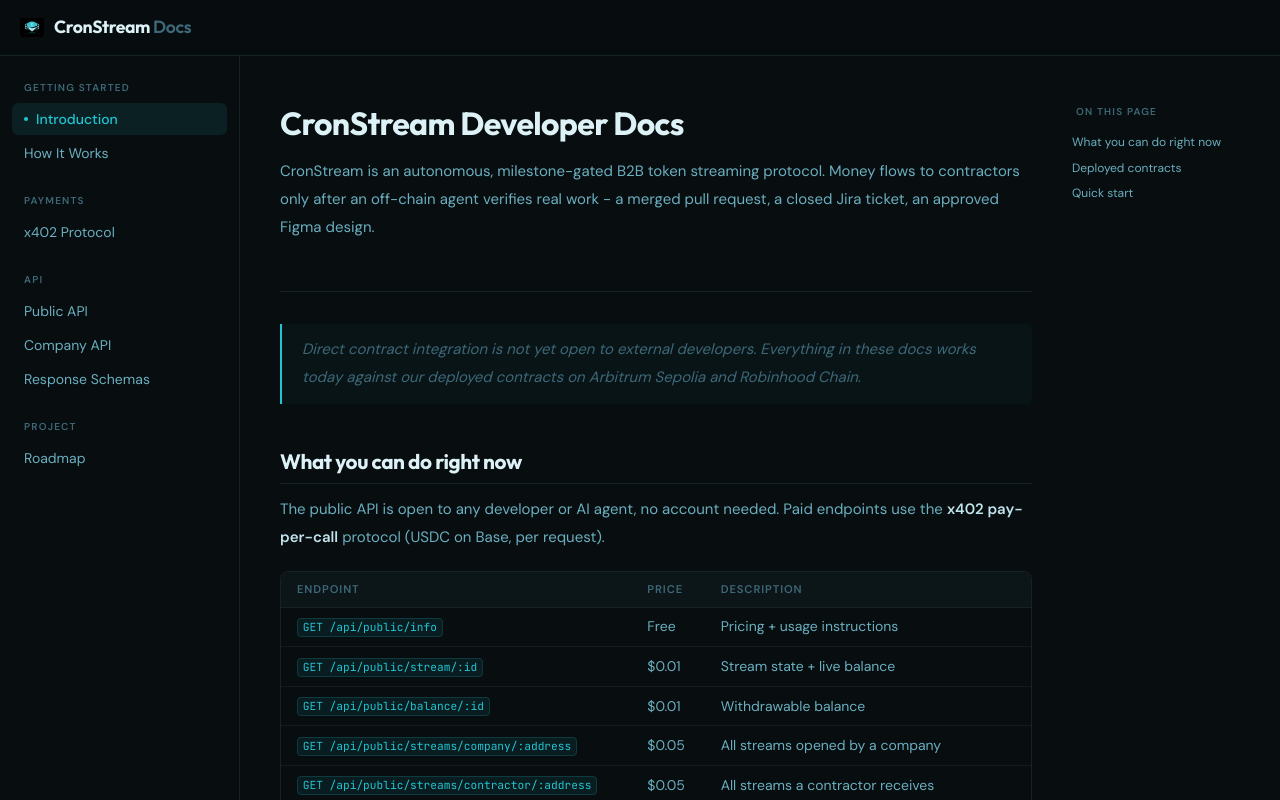
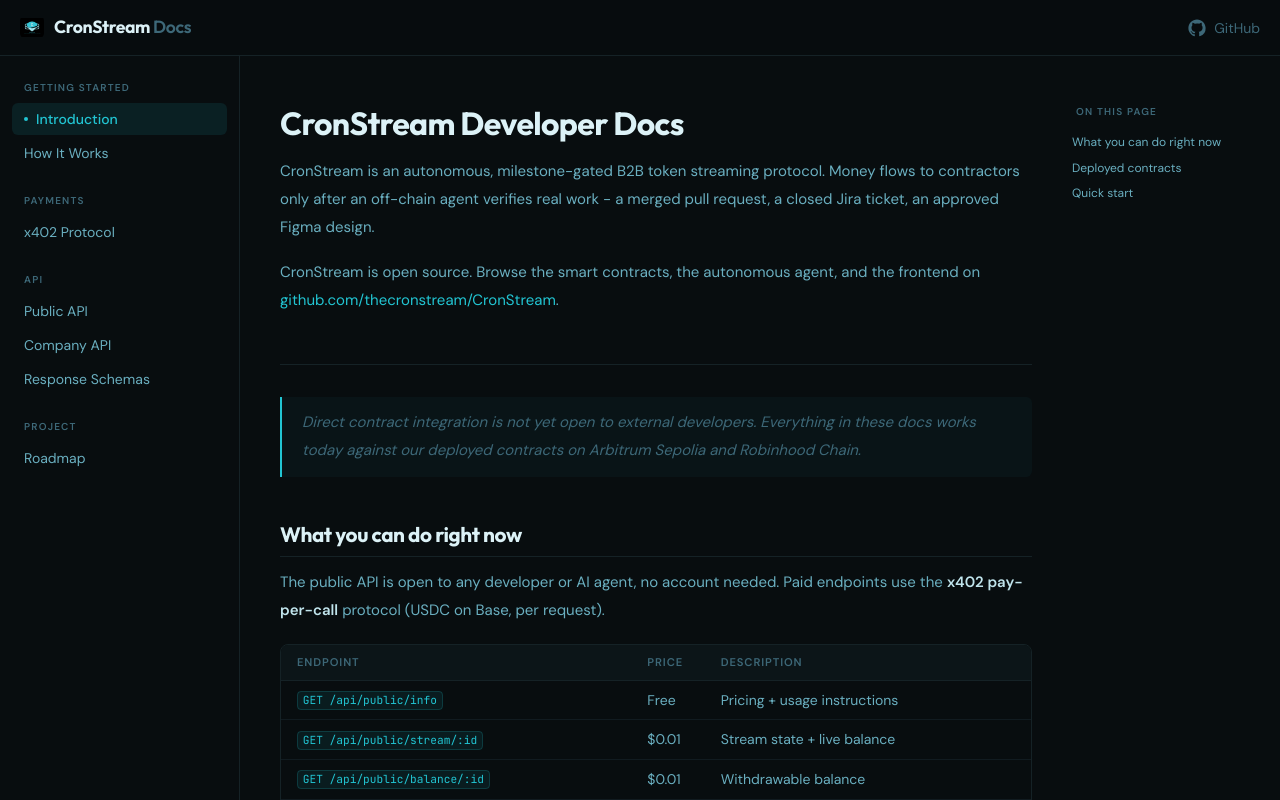
Before and after one commit to 16navigabraham/cronstream-docs, a React (Vite) app: page / in a window 1280 px wide. Shown: the top 800 px of the page. Built offline with nearby package versions, Linux system fonts and the light colour scheme.

Commit message:
update docs

```diff
--- a/src/App.jsx
+++ b/src/App.jsx
@@ -72,6 +72,20 @@
         </div>
 
         <div className="flex-1" />
+
+        {/* GitHub */}
+        <a
+          href="https://github.com/thecronstream/CronStream"
+          target="_blank"
+          rel="noopener noreferrer"
+          className="flex items-center gap-2 text-sm text-muted hover:text-accent transition-colors flex-shrink-0"
+          aria-label="CronStream on GitHub"
+        >
+          <svg width="18" height="18" viewBox="0 0 24 24" fill="currentColor" aria-hidden="true">
+            <path d="M12 .5C5.73.5.5 5.73.5 12c0 5.08 3.29 9.39 7.86 10.91.58.11.79-.25.79-.56 0-.28-.01-1.02-.02-2-3.2.7-3.88-1.54-3.88-1.54-.52-1.33-1.28-1.69-1.28-1.69-1.05-.72.08-.7.08-.7 1.16.08 1.77 1.19 1.77 1.19 1.03 1.77 2.7 1.26 3.36.96.1-.75.4-1.26.73-1.55-2.55-.29-5.24-1.28-5.24-5.69 0-1.26.45-2.29 1.19-3.1-.12-.29-.52-1.46.11-3.05 0 0 .97-.31 3.18 1.18a11.1 11.1 0 0 1 2.9-.39c.98 0 1.97.13 2.9.39 2.2-1.49 3.17-1.18 3.17-1.18.63 1.59.23 2.76.12 3.05.74.81 1.18 1.84 1.18 3.1 0 4.42-2.69 5.39-5.25 5.68.41.36.78 1.06.78 2.14 0 1.55-.01 2.8-.01 3.18 0 .31.21.68.8.56A10.94 10.94 0 0 0 23.5 12C23.5 5.73 18.27.5 12 .5Z"/>
+          </svg>
+          <span className="hidden sm:inline">GitHub</span>
+        </a>
       </header>
 
       {/* ── Body ───────────────────────────────────────────── */}
--- a/src/docs/Introduction.jsx
+++ b/src/docs/Introduction.jsx
@@ -9,6 +9,13 @@
           CronStream is an autonomous, milestone-gated B2B token streaming protocol.
           Money flows to contractors only after an off-chain agent verifies real work -
           a merged pull request, a closed Jira ticket, an approved Figma design.
+        </p>
+        <p className="text-muted-fg mt-4 mb-0">
+          CronStream is open source. Browse the smart contracts, the autonomous agent, and the
+          frontend on{' '}
+          <a href="https://github.com/thecronstream/CronStream" target="_blank" rel="noopener noreferrer">
+            github.com/thecronstream/CronStream
+          </a>.
         </p>
       </div>
 
```
